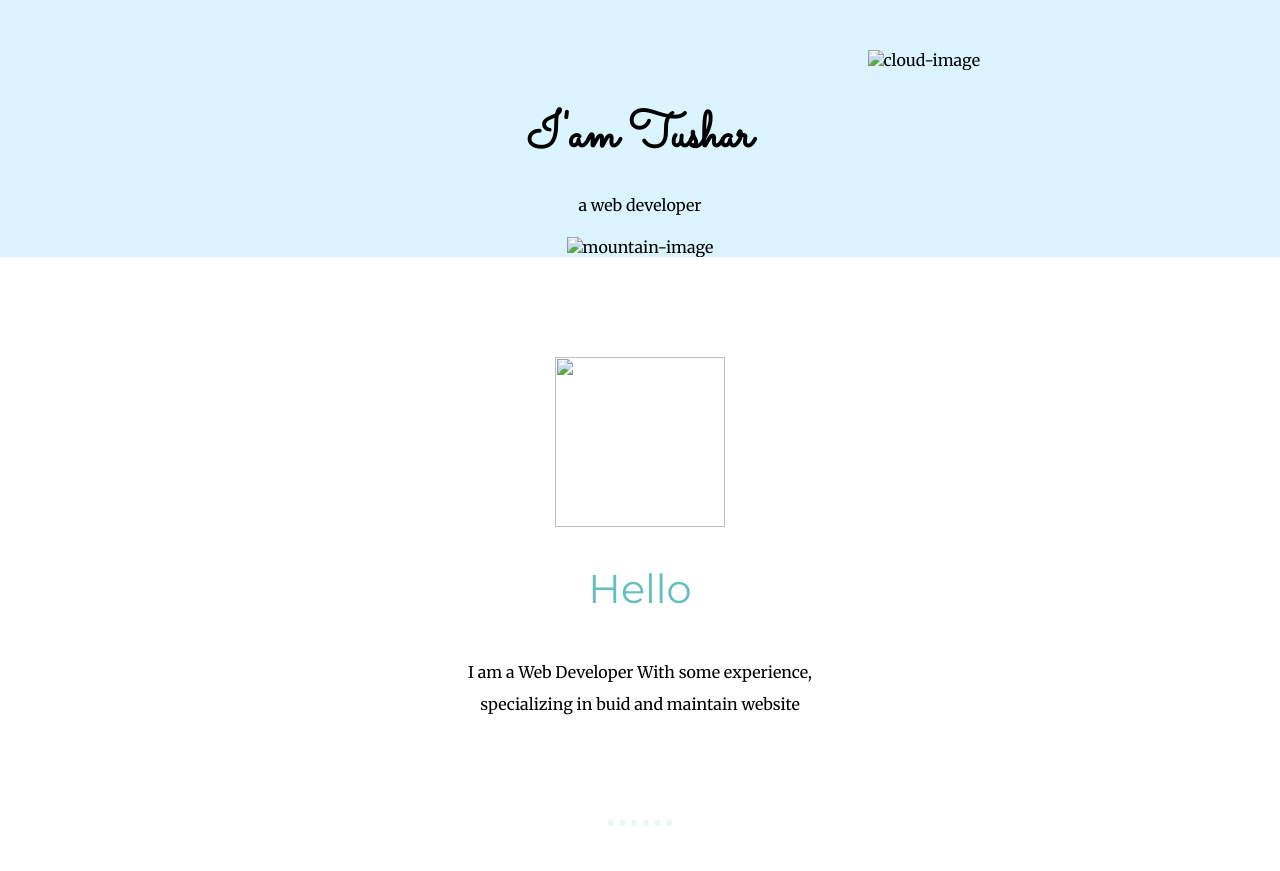
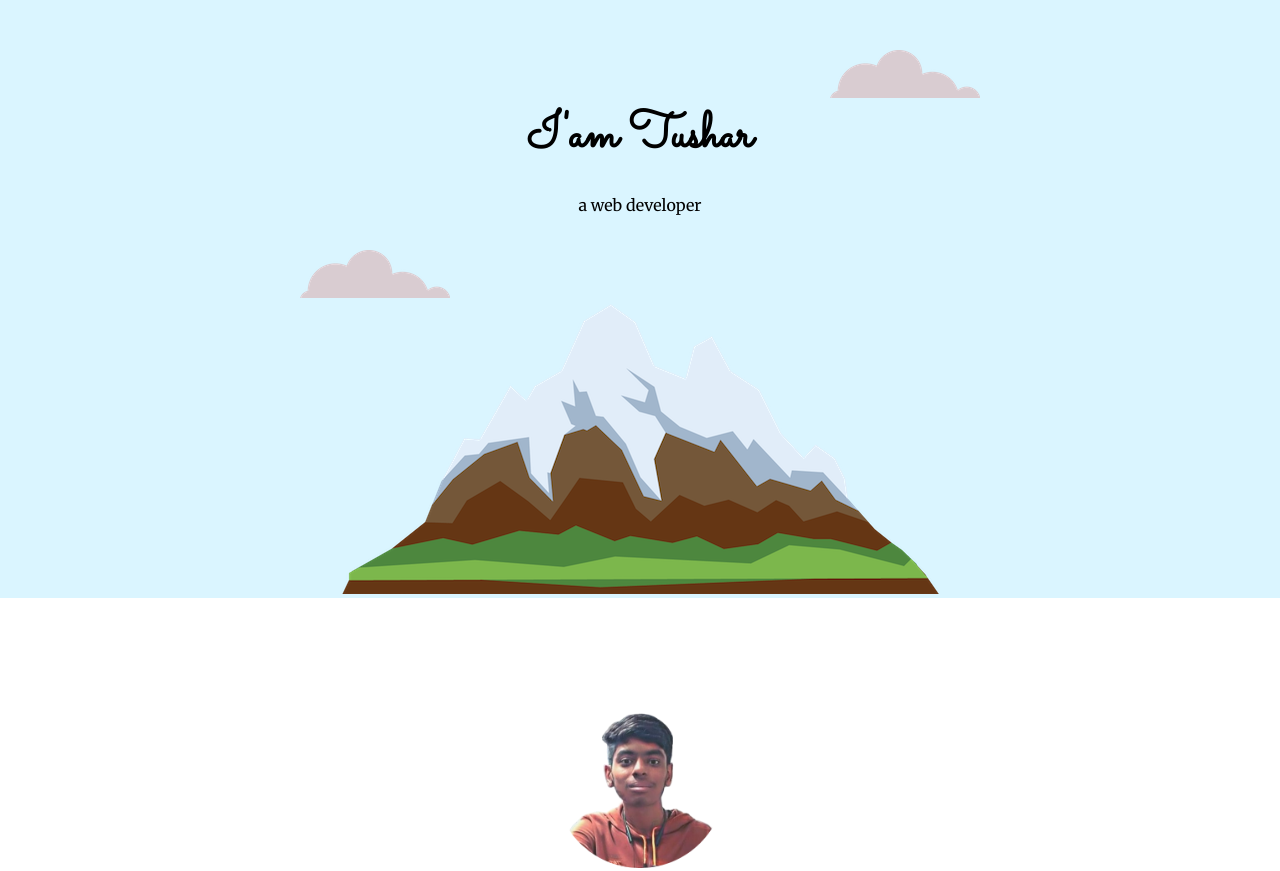
Before and after one commit to Tushar8117/Portfolio, a plain HTML site: page index.html in a window 1280 px wide. Shown: the top 871 px of the page. Drawn offline with Linux system fonts and the light colour scheme.

Commit message:
Update index.html

```diff
--- a/index.html
+++ b/index.html
@@ -14,17 +14,17 @@
 </head>
 <body>
     <div class="top-container ">
-        <img src="images/cloud.png" class="top-cloud" alt="cloud-image">
+        <img src="cloud.png" class="top-cloud" alt="cloud-image">
     <h1>I'am Tushar</h1>
     <p>a web developer</p>
-    <img src="images/mountain.png"class ="mountain" alt="mountain-image">
-    <img src ="images/cloud.png" class="bottom-cloud" alt="cloud-image">
+    <img src="mountain.png"class ="mountain" alt="mountain-image">
+    <img src ="cloud.png" class="bottom-cloud" alt="cloud-image">
 
 
 </div>
 <div class="middle-container">
     <div class="profile" >
-        <img src="images/Tushar-modified-removebg-preview.png"width ="170" height="170">
+        <img src="Tushar-modified-removebg-preview.png"width ="170" height="170">
         <h2 class="text">Hello</h2>
         <p class="intro">I am a  Web Developer With some experience, specializing in buid and maintain website</p>
         <hr>
```
